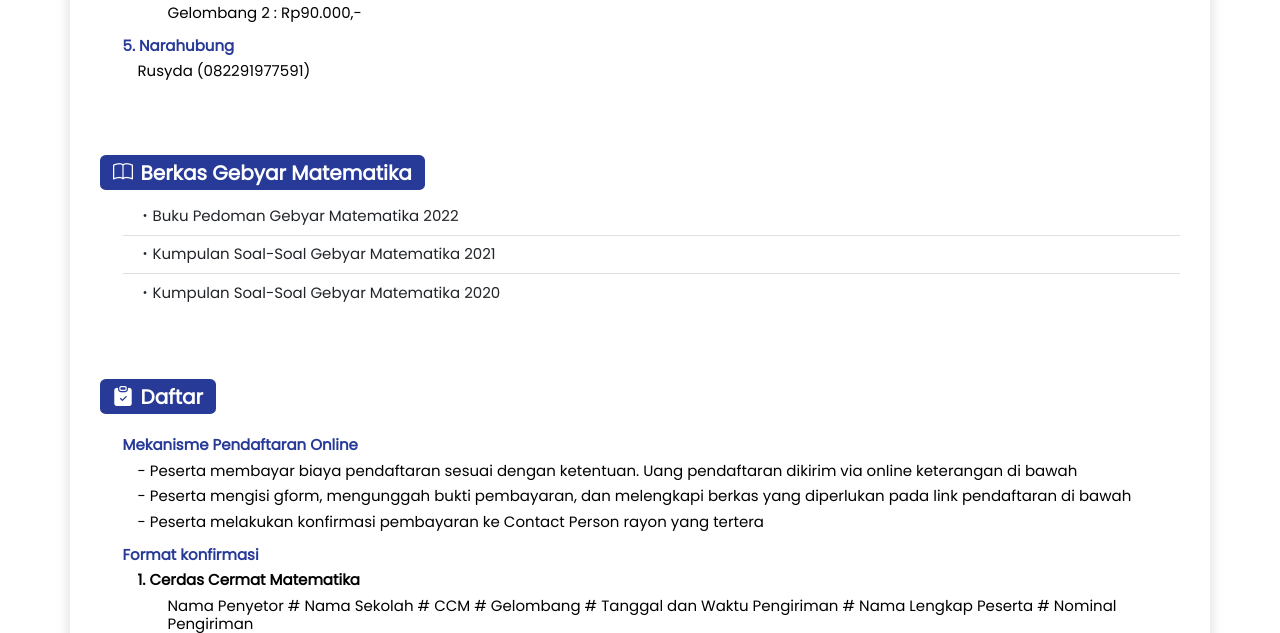
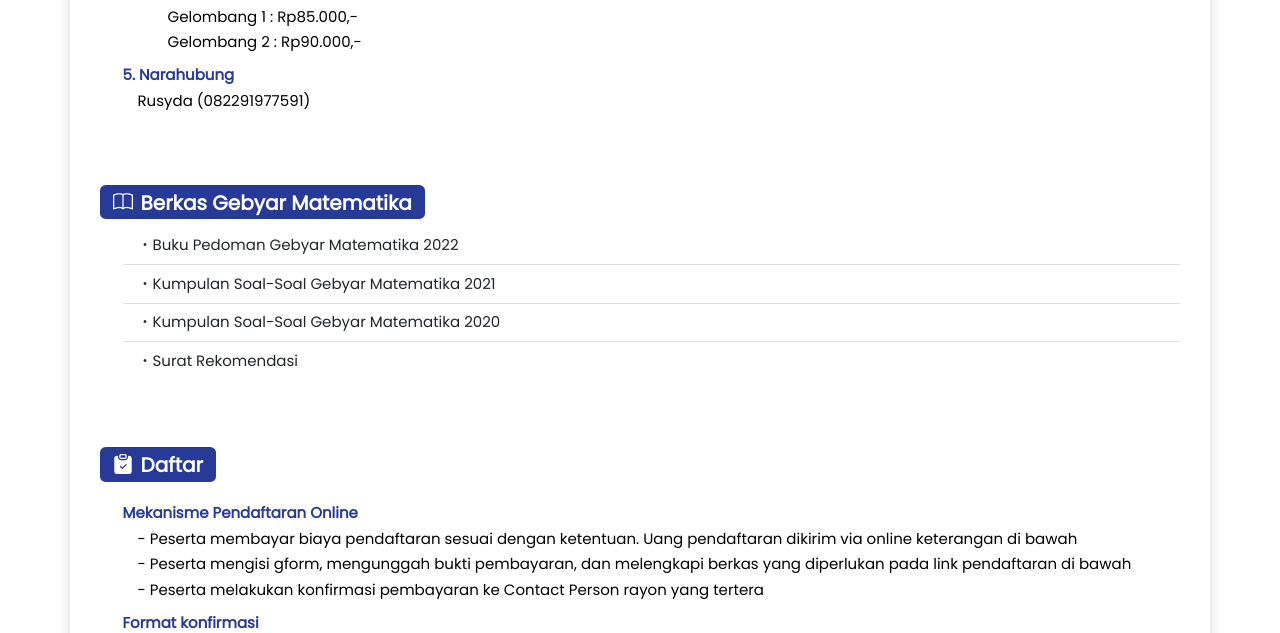
Before and after one commit to fkryakbar/himaptika, a PHP site: page /himaptika/gebyar-matematika-2022 in a window 1280 px wide. Shown: the part 3805-4438 px from the top of the page. Run offline with PHP 8.4, Linux system fonts and the light colour scheme; data that the repository does not hold is empty; some libraries are stand-ins or nearby versions.

Commit message:
menambahkan surat rekomendasi

```diff
--- a/views/gm.php
+++ b/views/gm.php
@@ -206,6 +206,9 @@
                 </a>
                 <a type="button" href="https://drive.google.com/file/d/1inJVW10MOCLvK3Cp7DN7R0_yw0RHupKD/view?usp=drivesdk" class="list-group-item list-group-item-action" target="_blank">
                     <i class="bi bi-dot"></i>Kumpulan Soal-Soal Gebyar Matematika 2020
+                </a>
+                <a type="button" href="https://drive.google.com/drive/folders/1NivzbAGFkmAxpiSlSjz_zU0Mh3n_ac0u?usp=sharing" class="list-group-item list-group-item-action" target="_blank">
+                    <i class="bi bi-dot"></i>Surat Rekomendasi
                 </a>
             </ul>
         </div>
```
